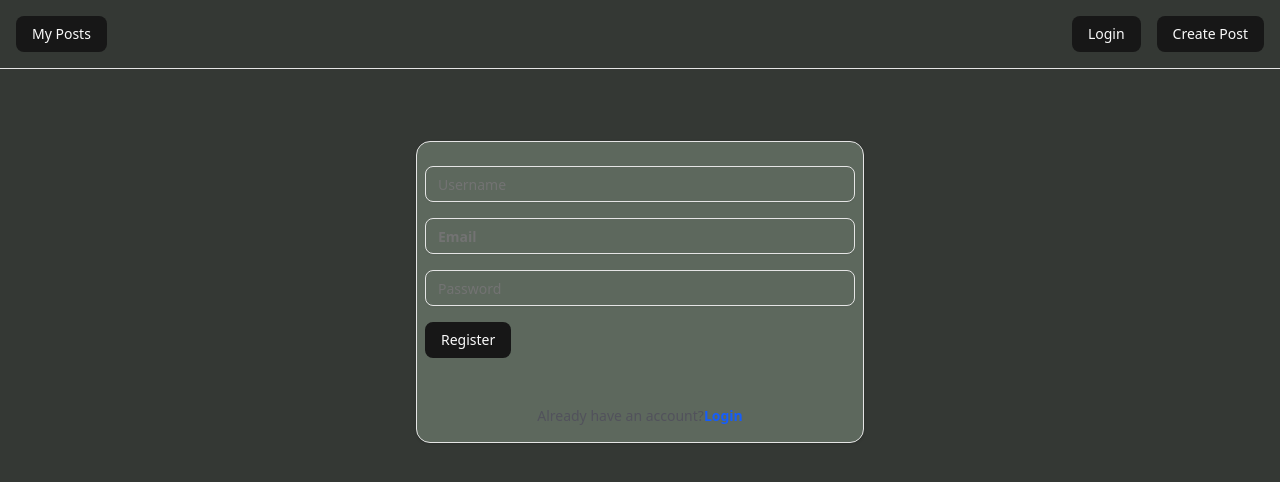
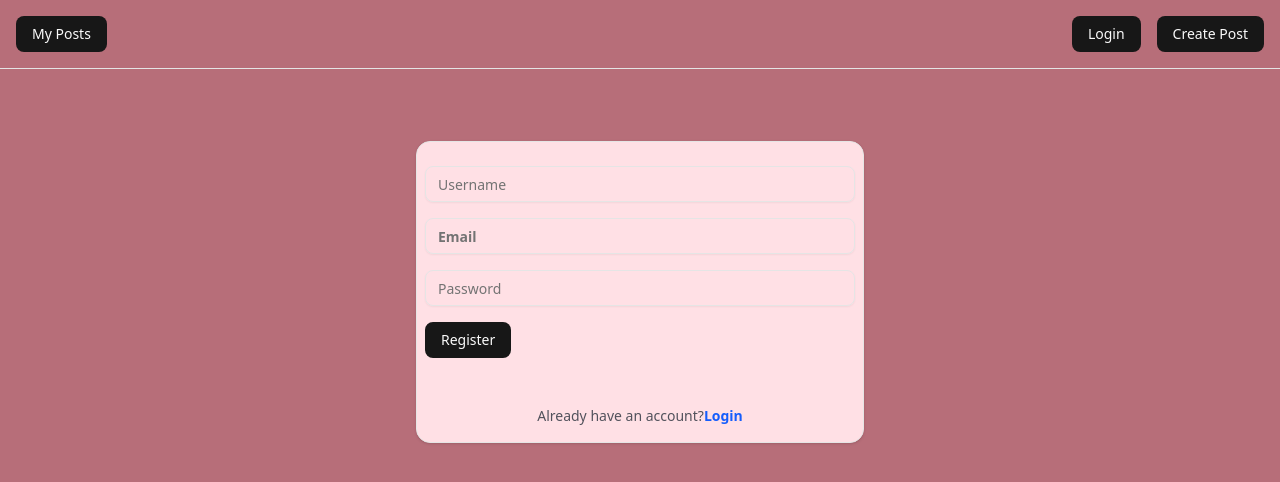
Before and after one commit to LilianWacuka/blogpost, a Next.js app: page /register in a window 1280 px wide. Shown: the top 482 px of the page. Built offline with nearby package versions, Linux system fonts and the light colour scheme.

Commit message:
Updated changes

```diff
--- a/app/globals.css
+++ b/app/globals.css
@@ -46,10 +46,10 @@
 
 :root {
   --radius: 0.625rem;
-  --background: rgb(52, 56, 52);
-  --foreground: oklch(0.145 0 0);
-  --card: rgb(93, 104, 93);
-  --card-foreground: oklch(0.145 0 0);
+  --background: #B76E79;
+  --foreground: #FFC0CB;
+  --card: #FFE0E5;
+  --card-foreground: #E591C5;
   --popover: oklch(1 0 0);
   --popover-foreground: oklch(0.145 0 0);
   --primary: oklch(0.205 0 0);
@@ -80,11 +80,11 @@
 }
 
 .dark {
-  --background: rgba(74, 150, 74, 0.833);
+  --background: #f2647a;
   --foreground: oklch(0.985 0 0);
-  --card: rgb(44, 83, 83);
+  --card: #f7a2b9;
   /* --card-text:rgb(248, 240, 231); */
-  --card-foreground: rgb(93, 104, 93);
+  --card-foreground: rgb(44, 104, 93);
   --popover: oklch(0.205 0 0);
   --popover-foreground: oklch(0.985 0 0);
   --primary: oklch(0.922 0 0);
--- a/app/page.tsx
+++ b/app/page.tsx
@@ -1,5 +1,6 @@
-import { redirect } from 'next/navigation';
+import PostsClient from '@/components/PostsClient';
+
 export default function HomePage() {
-
-  redirect('/register');
-}
+  return (
+  <PostsClient/>
+)}
--- a/app/register/page.tsx
+++ b/app/register/page.tsx
@@ -26,7 +26,7 @@ export default function RegisterPage() {
     if (response.ok) {
       setMessage("Registration successful!");
       // redirect to home
-      router.push('/')
+      router.push('/post/new')
     } else {
       setMessage(data.error || "Registration failed");
     }
@@ -45,7 +45,7 @@ export default function RegisterPage() {
         <Input className="text-2xl font-bold text-white"
           type="email"
           placeholder="Email"
-          value={email}
+          value= {email}
           onChange={(e) => setEmail(e.target.value)}
           required
         />
--- a/components/PostCard.tsx
+++ b/components/PostCard.tsx
@@ -14,9 +14,9 @@ export default function PostCard({
     return (
         <Card className="mb-4">
             <CardContent className="p-4">
-                <h2 className="text-xl font-semibold">{post.title}</h2>
-                <p className="text-white-400">{post.content}</p>
-                <p className="text-sm text-blue-800">
+                <h2 className="text-xl font-semibold text-black">{post.title}</h2>
+                <p className="text-black-400">{post.content}</p>
+                <p className="text-sm text-black-800">
                     on {new Date(post.createdAt).toLocaleDateString()}
                 </p>
 
--- a/components/PostForm.tsx
+++ b/components/PostForm.tsx
@@ -37,7 +37,7 @@ export default function PostForm({
         value={content}
         onChange={(e) => setContent(e.target.value)}
         required
-        className="font-bold text-lg text-white-800"
+        className="font-bold text-lg text-black-800"
       />
       <Button type="submit">Submit</Button>
     </form>
--- a/package.json
+++ b/package.json
@@ -30,6 +30,7 @@
     "@types/node": "^20",
     "@types/react": "^19",
     "@types/react-dom": "^19",
+    "baseline-browser-mapping": "^2.9.19",
     "eslint": "^9",
     "eslint-config-next": "16.0.10",
     "tailwindcss": "^4.1.18",
```
Also changed, not shown: 1 other file (tests, documents, lock files or other folders).
